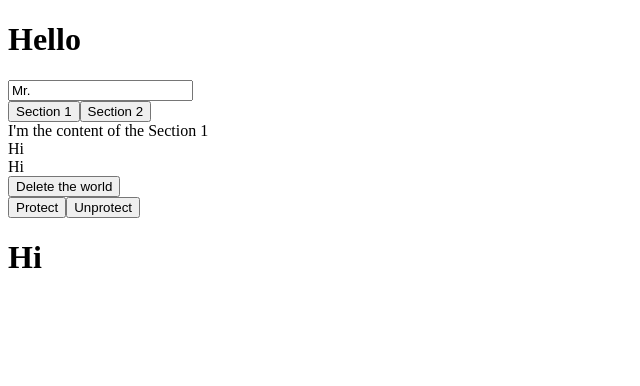
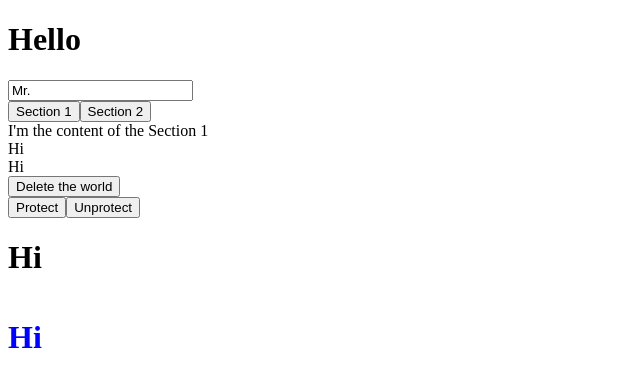
Before and after one commit to kingsky32/react-hooks, a React (Create React App) app: page / in a window 1280 px wide. Shown: the top 386 px of the page, without its empty margins (0-640 px from the left). Built offline with nearby package versions, Linux system fonts and the light colour scheme.

Commit message:
useScroll

```diff
--- a/src/Components/App.js
+++ b/src/Components/App.js
@@ -3,12 +3,13 @@ import UseClick from "./UseClick";
 import UseConfirm from "./UseConfirm";
 import UseInput from "./UseInput";
 import UsePreventLeave from "./UsePreventLeave";
+import UseScroll from "./UseScroll";
 import UseTabs from "./UseTabs";
 import UseTitle from "./UseTitle";
 
 const App = () => {
   return (
-    <div className="App">
+    <div className="App" style={{ height: 5000 }}>
       <UseInput />
       <UseTabs />
       <UseTitle />
@@ -16,6 +17,7 @@ const App = () => {
       <UseConfirm />
       <UsePreventLeave />
       <UseBeforeLeave />
+      <UseScroll />
     </div>
   );
 };
--- /dev/null
+++ b/src/Components/UseScroll.js
@@ -0,0 +1,13 @@
+import React from "react";
+import useScroll from "../Hooks/useScroll";
+
+const UseScroll = () => {
+  const { y } = useScroll();
+  return (
+    <div style={{ position: "fixed" }}>
+      <h1 style={{ color: y > 100 ? "red" : "blue" }}>Hi</h1>
+    </div>
+  );
+};
+
+export default UseScroll;
--- /dev/null
+++ b/src/Hooks/useScroll.js
@@ -0,0 +1,21 @@
+import { useEffect, useState } from "react";
+
+const useScroll = () => {
+  const [state, setState] = useState({
+    x: 0,
+    y: 0,
+  });
+  const onScroll = () => {
+    setState({
+      x: window.scrollX,
+      y: window.scrollY,
+    });
+  };
+  useEffect(() => {
+    window.addEventListener("scroll", onScroll);
+    return () => window.removeEventListener("scroll", onScroll);
+  }, []);
+  return state;
+};
+
+export default useScroll;
```
Also changed, not shown: 2 other files (tests, documents, lock files or other folders).
